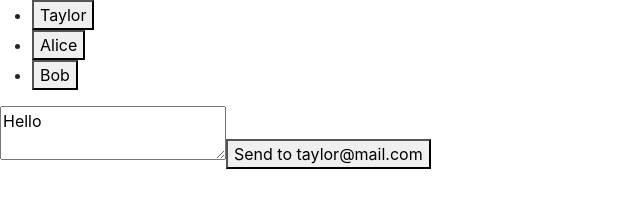
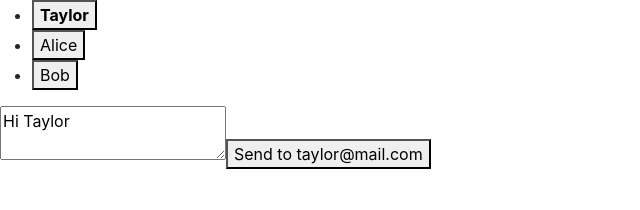
Before and after one commit to nishanmazumder/todo-react, a React (Create React App) app: page / in a window 1280 px wide. Shown: the top 210 px of the page, without its empty margins (0-640 px from the left). Built offline with nearby package versions, Linux system fonts and the light colour scheme.

Commit message:
reducer done

```diff
--- a/src/components/jsx/Reducer/ChatAppRed/App.js
+++ b/src/components/jsx/Reducer/ChatAppRed/App.js
@@ -15,7 +15,7 @@ export default function Messenger() {
 
    return (
       <>
-         <ContactList contacts={contacts} dispatch={dispatch} />
+         <ContactList selectedId={state.selectedId} contacts={contacts} dispatch={dispatch} />
          <Chat state={state} contact={contact} dispatch={dispatch}/>
       </>
    )
--- a/src/components/jsx/Reducer/ChatAppRed/Chat.js
+++ b/src/components/jsx/Reducer/ChatAppRed/Chat.js
@@ -2,12 +2,9 @@ import React from 'react'
 
 export default function Chat({ state, contact, dispatch }) {
 
-
-   console.log(contact);
-
    return (
       <section>
-         <textarea value={state.message}
+         <textarea value={state.message[contact.id]}
             placeholder={`Hello ${contact.name}`}
             onChange={e => {
                dispatch({
@@ -16,9 +13,9 @@ export default function Chat({ state, contact, dispatch }) {
                })
             }} />
          <button onClick={() => {
+            alert(`Message sent to ${contact.name}!`)
             dispatch({
-               type: 'edit_msg',
-               message: ''
+               type: 'sent_msg'
             })
          }}>Send to {contact.email}</button>
       </section>
--- a/src/components/jsx/Reducer/ChatAppRed/ContactList.js
+++ b/src/components/jsx/Reducer/ChatAppRed/ContactList.js
@@ -1,6 +1,6 @@
 import React from 'react'
 
-export default function ContactList({ contacts, dispatch }) {
+export default function ContactList({ contacts, selectedId, dispatch }) {
    return (
       <section>
          <ul>
@@ -12,7 +12,7 @@ export default function ContactList({ contacts, dispatch }) {
                            type: 'select',
                            id: contact.id
                         })
-                     }>{contact.name}</button>
+                     }>{selectedId === contact.id ? <b>{contact.name}</b> : contact.name}</button>
                   </li>)
             }
          </ul>
--- a/src/components/jsx/Reducer/ChatAppRed/messengerRed.js
+++ b/src/components/jsx/Reducer/ChatAppRed/messengerRed.js
@@ -1,6 +1,10 @@
 export const initialState = {
    selectedId: 0,
-   message: 'Hello',
+   message: {
+      0: "Hi Taylor",
+      1: "Hi Alice",
+      2: "Hi Bob",
+   },
 };
 
 export function messageRed(state, action) {
@@ -15,7 +19,20 @@ export function messageRed(state, action) {
       case 'edit_msg': {
          return {
             ...state,
-            message: action.message
+            message: {
+               ...state.message,
+               [state.selectedId]: action.message
+            }
+         }
+      }
+
+      case 'sent_msg': {
+         return {
+            ...state,
+            message: {
+               ...state.message,
+               [state.selectedId]: ''
+            }
          }
       }
 
```
